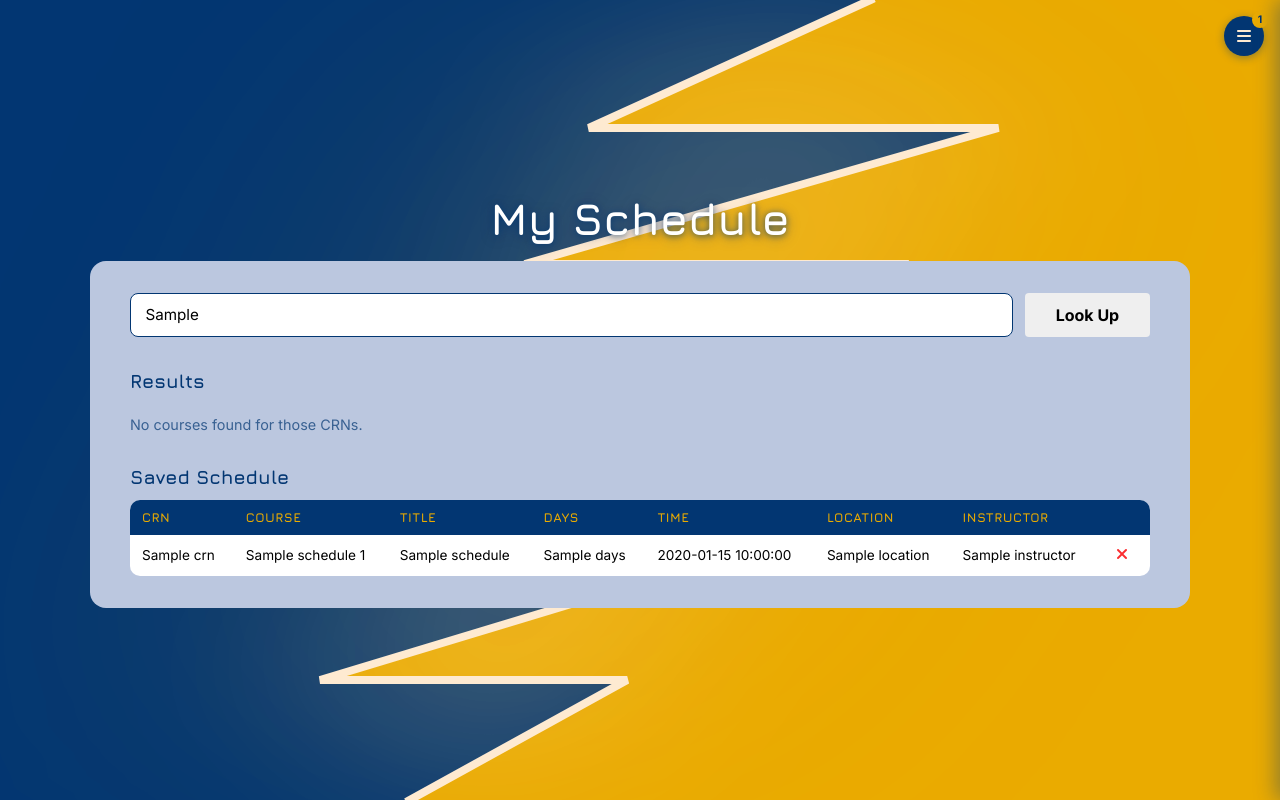
After one commit to Monster0506/Kent-Date-Enough-HIC, a Python web app: template templates/schedule.html in a window 1280 px wide. The commit adds this page. Run offline with Jinja, Linux system fonts and the light colour scheme; the template is opened without the code that fills it: most values are stand-ins (such as "Sample title", 1, 10 or a date in 2020).

Commit message:
schedule page (not correctly wired up)

```diff
--- /dev/null
+++ b/static/css/schedule.css
@@ -0,0 +1,155 @@
+.schedule-panel {
+    position: relative;
+    z-index: 1;
+    width: min(96vw, 1100px);
+    background: var(--light-blue);
+    border-radius: 16px;
+    padding: 2rem 2.5rem;
+    display: flex;
+    flex-direction: column;
+    gap: 2rem;
+}
+
+.schedule-lookup-form {
+    display: flex;
+    flex-direction: column;
+    gap: 0.6rem;
+}
+
+.schedule-input-row {
+    display: flex;
+    gap: 0.75rem;
+    align-items: stretch;
+}
+
+.schedule-crn-input {
+    flex: 1;
+    padding: 0.6rem 0.9rem;
+    border: 1.5px solid var(--dark-blue);
+    border-radius: 8px;
+    font-family: 'Inter', sans-serif;
+    font-size: 0.95rem;
+    background: var(--white);
+    color: var(--black);
+    outline: none;
+    transition: border-color 0.15s;
+}
+
+.schedule-crn-input:focus {
+    border-color: var(--gold);
+}
+
+.schedule-error {
+    font-family: 'Inter', sans-serif;
+    font-size: 0.85rem;
+    color: var(--danger-red);
+}
+
+.schedule-section-title {
+    font-family: 'Jura', sans-serif;
+    font-size: 1.2rem;
+    font-weight: 700;
+    color: var(--dark-blue);
+    margin-bottom: 0.75rem;
+}
+
+.schedule-table {
+    width: 100%;
+    border-collapse: collapse;
+    font-family: 'Inter', sans-serif;
+    font-size: 0.85rem;
+    background: var(--white);
+    border-radius: 10px;
+    overflow: hidden;
+}
+
+.schedule-table th {
+    background: var(--dark-blue);
+    color: var(--dark-yellow);
+    font-family: 'Jura', sans-serif;
+    font-size: 0.8rem;
+    text-transform: uppercase;
+    letter-spacing: 0.04em;
+    padding: 0.6rem 0.75rem;
+    text-align: left;
+    white-space: nowrap;
+}
+
+.schedule-table td {
+    padding: 0.55rem 0.75rem;
+    border-bottom: 1px solid var(--light-blue);
+    color: var(--black);
+    vertical-align: middle;
+}
+
+.schedule-table tbody tr:last-child td {
+    border-bottom: none;
+}
+
+.schedule-table tbody tr:hover td {
+    background: var(--light-yellow);
+}
+
+.schedule-preview {
+    display: flex;
+    flex-direction: column;
+    gap: 0.75rem;
+}
+
+.schedule-not-found {
+    font-family: 'Inter', sans-serif;
+    font-size: 0.85rem;
+    color: var(--danger-red);
+    margin-top: 0.25rem;
+}
+
+.schedule-save-btn {
+    margin-top: 0.75rem;
+    align-self: flex-start;
+}
+
+.schedule-saved {
+    display: flex;
+    flex-direction: column;
+}
+
+.schedule-empty {
+    font-family: 'Inter', sans-serif;
+    font-size: 0.9rem;
+    color: var(--dark-blue);
+    opacity: 0.7;
+}
+
+.schedule-remove-form {
+    display: inline;
+}
+
+.schedule-remove-btn {
+    background: none;
+    border: none;
+    cursor: pointer;
+    color: var(--danger-red);
+    font-size: 1rem;
+    padding: 0.2rem 0.4rem;
+    border-radius: 4px;
+    transition: background 0.15s;
+}
+
+.schedule-remove-btn:hover {
+    background: var(--red);
+}
+
+@media (max-width: 700px) {
+    .schedule-panel {
+        padding: 1.25rem 1rem;
+    }
+
+    .schedule-table {
+        font-size: 0.75rem;
+    }
+
+    .schedule-table th,
+    .schedule-table td {
+        padding: 0.4rem 0.5rem;
+    }
+}
--- a/templates/_nav.html
+++ b/templates/_nav.html
@@ -20,6 +20,9 @@
     <a href="/notifications" class="sidebar-item {% if active_nav == 'notifications' %}sidebar-active{% endif %}">
         <i class="fa-solid fa-bell sidebar-icon"></i> Notifications
         {% if notif_count %}<span class="sidebar-badge">{{ notif_count }}</span>{% endif %}
+    </a>
+    <a href="/schedule" class="sidebar-item {% if active_nav == 'schedule' %}sidebar-active{% endif %}">
+        <i class="fa-solid fa-calendar-days sidebar-icon"></i> Schedule
     </a>
     <a href="/testimonials" class="sidebar-item {% if active_nav == 'testimonials' %}sidebar-active{% endif %}">
         <i class="fa-solid fa-star sidebar-icon"></i> Testimonials
--- /dev/null
+++ b/templates/schedule.html
@@ -0,0 +1,143 @@
+{% extends "base.html" %}
+
+{% block title %}My Schedule — Kent Date Enough{% endblock %}
+{% block body_class %}discover{% endblock %}
+
+{% block head %}
+<link rel="stylesheet" href="/static/css/discover.css">
+<link rel="stylesheet" href="/static/css/schedule.css">
+{% endblock %}
+
+{% block layout %}
+<div class="discover-shell">
+
+    {% with active_nav = 'schedule' %}{% include '_nav.html' %}{% endwith %}
+
+    <main class="discover-main">
+        {% include '_bolt_bg.html' %}
+
+        <div class="discover-center">
+            <h1 class="page-bolt-title">My Schedule</h1>
+
+            <div class="schedule-panel">
+
+                <form class="schedule-lookup-form" method="post" action="/schedule">
+                    <input type="hidden" name="action" value="lookup">
+                    <div class="schedule-input-row">
+                        <input
+                            type="text"
+                            name="crns"
+                            class="schedule-crn-input"
+                            placeholder="Enter CRNs separated by spaces or commas…"
+                            value="{{ crn_input }}"
+                            autocomplete="off"
+                        >
+                        <button type="submit" class="btn btn-submit">Look Up</button>
+                    </div>
+                    {% if error %}<p class="schedule-error">{{ error }}</p>{% endif %}
+                </form>
+
+                {% if preview is not none %}
+                <div class="schedule-preview">
+                    <h2 class="schedule-section-title">Results</h2>
+
+                    {% if preview %}
+                    <form method="post" action="/schedule">
+                        <input type="hidden" name="action" value="save">
+                        <input type="hidden" name="courses_json" value="{{ preview | tojson }}">
+
+                        <table class="schedule-table">
+                            <thead>
+                                <tr>
+                                    <th>CRN</th>
+                                    <th>Course</th>
+                                    <th>Title</th>
+                                    <th>Days</th>
+                                    <th>Time</th>
+                                    <th>Location</th>
+                                    <th>Instructor</th>
+                                </tr>
+                            </thead>
+                            <tbody>
+                                {% for c in preview %}
+                                <tr>
+                                    <td>{{ c.crn }}</td>
+                                    <td>{{ c.subject }} {{ c.course_num }}</td>
+                                    <td>{{ c.name }}</td>
+                                    <td>{{ c.days }}</td>
+                                    <td>{{ c.time }}</td>
+                                    <td>{{ c.location }}</td>
+                                    <td>{{ c.instructor }}</td>
+                                </tr>
+                                {% endfor %}
+                            </tbody>
+                        </table>
+
+                        {% if not_found %}
+                        <p class="schedule-not-found">
+                            CRN{{ 's' if not_found|length > 1 else '' }} not found:
+                            {{ not_found | join(', ') }}
+                        </p>
+                        {% endif %}
+
+                        <button type="submit" class="btn btn-submit schedule-save-btn">
+                            Add to My Schedule &#x2197;
+                        </button>
+                    </form>
+                    {% else %}
+                    <p class="schedule-empty">No courses found for those CRNs.</p>
+                    {% endif %}
+                </div>
+                {% endif %}
+
+                <div class="schedule-saved">
+                    <h2 class="schedule-section-title">Saved Schedule</h2>
+
+                    {% if schedule %}
+                    <table class="schedule-table">
+                        <thead>
+                            <tr>
+                                <th>CRN</th>
+                                <th>Course</th>
+                                <th>Title</th>
+                                <th>Days</th>
+                                <th>Time</th>
+                                <th>Location</th>
+                                <th>Instructor</th>
+                                <th></th>
+                            </tr>
+                        </thead>
+                        <tbody>
+                            {% for c in schedule %}
+                            <tr>
+                                <td>{{ c.crn }}</td>
+                                <td>{{ c.subject }} {{ c.course_num }}</td>
+                                <td>{{ c.name }}</td>
+                                <td>{{ c.days }}</td>
+                                <td>{{ c.time }}</td>
+                                <td>{{ c.location }}</td>
+                                <td>{{ c.instructor }}</td>
+                                <td>
+                                    <form method="post" action="/schedule" class="schedule-remove-form">
+                                        <input type="hidden" name="action" value="remove">
+                                        <input type="hidden" name="crn" value="{{ c.crn }}">
+                                        <button type="submit" class="schedule-remove-btn" title="Remove">
+                                            <i class="fa-solid fa-xmark"></i>
+                                        </button>
+                                    </form>
+                                </td>
+                            </tr>
+                            {% endfor %}
+                        </tbody>
+                    </table>
+                    {% else %}
+                    <p class="schedule-empty">No courses saved yet. Look up some CRNs above.</p>
+                    {% endif %}
+                </div>
+
+            </div>
+        </div>
+    </main>
+
+</div>
+{% endblock %}
```
Also changed, not shown: db.py (+51 -0 lines), main.py (+73 -0 lines), scraper.py (added, +117 -0 lines), 1 other file.
